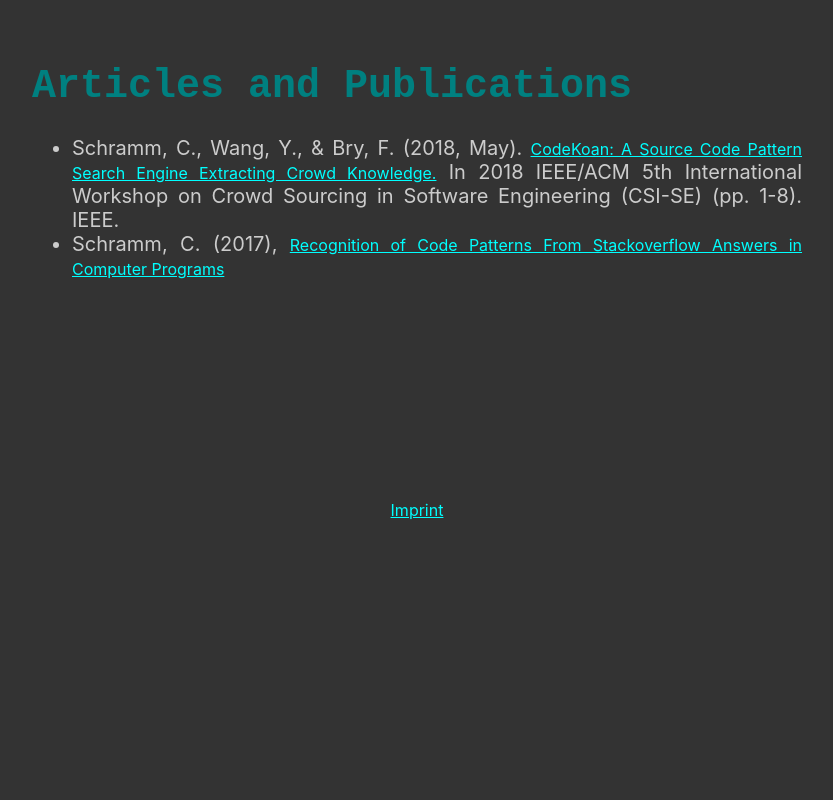
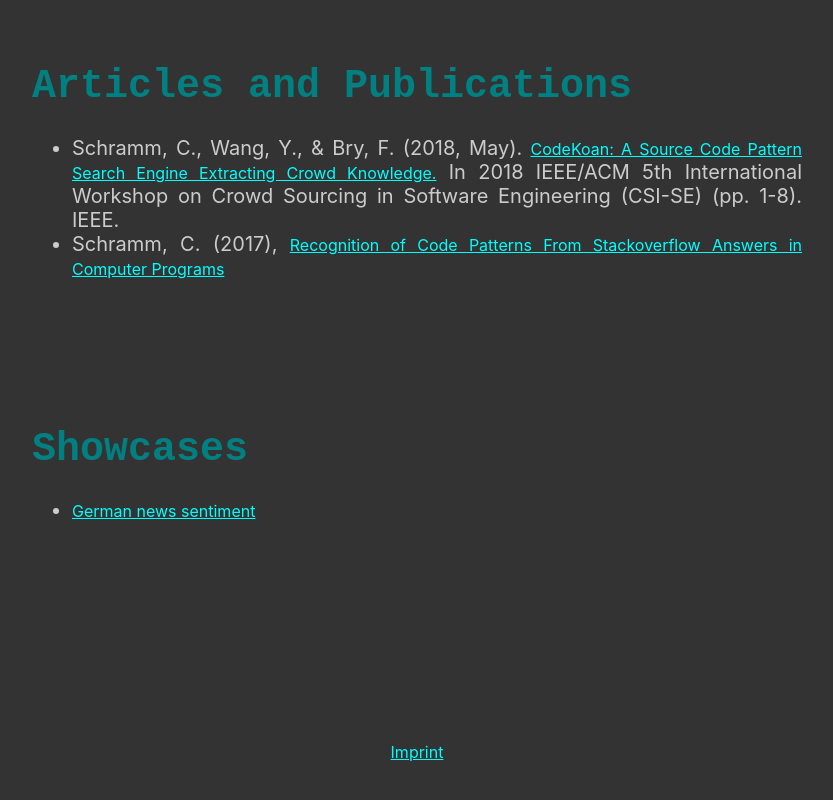
Before and after one commit to schrammc/homepage, a React (Create React App) app: page / in a window 1280 px wide. Shown: the part 3055-3855 px from the top of the page, without its empty margins (223-1056 px from the left). Before the commit the page ends 3675 px from the top, so only its background shows below. Built offline with nearby package versions, Linux system fonts and the light colour scheme.

Commit message:
Revert "Remove showcase link - api needs https"
This reverts commit e4a99542b07f32c60c42c879afc5d3e948c8916f.

```diff
--- a/src/Home.tsx
+++ b/src/Home.tsx
@@ -122,6 +122,16 @@ export function Home() {
                         </ul>
                     </div>
                 </div>
+                <div className="page-container">
+                    <div className="page-section">
+                        <h1>Showcases</h1>
+                        <ul>
+                            <li>
+                                <Link to="/showcase/news-sentiment">German news sentiment</Link>
+                            </li>
+                        </ul>
+                    </div>
+                </div>
             </div>
         </div>
     );
```
